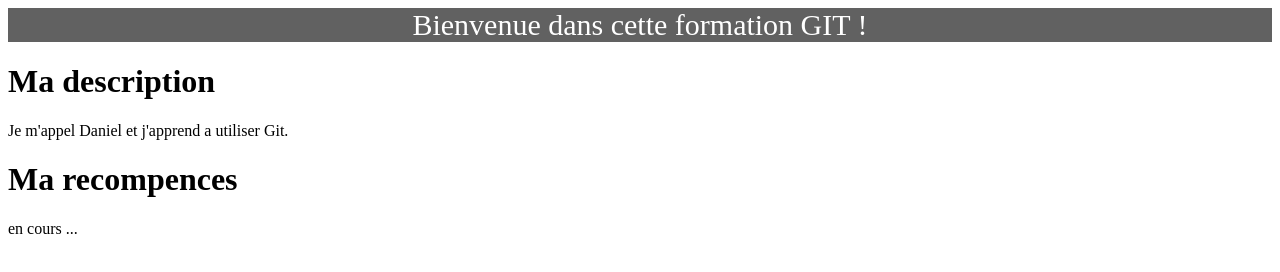
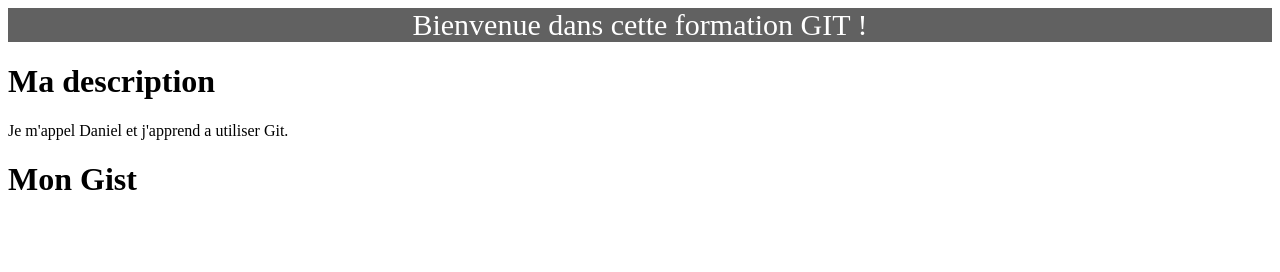
Before and after one commit to danylex1/mon_site_web, a plain HTML site: page hello.html in a window 1280 px wide. Drawn offline with Linux system fonts and the light colour scheme.

Commit message:
Ajout d'un Gist

```diff
--- a/hello.html
+++ b/hello.html
@@ -1,17 +1,14 @@
 <!DOCTYPE html>
-<!-- saved from url=(0268)https://mp4-a.udemycdn.com/2018-06-27_12-49-35-ad92057bdafda2c4cfe49e64bcd273be/original.html?vcDtbq7QYDuchfBrzkZ7Jr5_8ixrcqY9Kqb0Glkoi53T-%2DaStrO3j6iv3pg2lczlnr2WxSO06A4FFVZDIJsQP5n6DzM95nB8KMoFKVWjyqLCnctzCRaHZKnHO3MmNvcrJAo7dGKKzqqknX1YjdcU6VTly_0Dt3J3amStHNxNG98w -->
-<html lang="fr"><head><meta http-equiv="Content-Type" content="text/html; charset=UTF-8">
+<html lang="fr">
+<head>
+	<meta charset="UTF-8">
+	<meta http-equiv="X-UA-Compatible" content="IE=edge">
+	<meta name="viewport" content="width=device-width, initial-scale=1.0">
 
-        <title>Formation GIT</title>
-
-
-		<link rel="stylesheet" href="./style.css">
-
+	<link rel="stylesheet" href="style.css">
+	<title>Formation Git et Github</title>
 </head>
-
-
 <body>
-
 	<!-- TITRE -->
 	<div id="top-banner">
 		Bienvenue dans cette formation GIT !
@@ -23,11 +20,11 @@
 		<p>Je m'appel Daniel et j'apprend a utiliser Git.</p>
 	</div>
 
-		<!-- Recompenses -->
+
+	<!-- Mon Gist -->
 	<div>
-			<h1>Ma recompences</h1>
-			<p>en cours ...</p>
+		<h1>Mon Gist</h1>
+		<script src="https://gist.github.com/danylex1/15b92da880333248c54ab0d5006490ce.js"></script>
 	</div>
-
-
-</body></html>
+</body>
+</html>
```
Lines whose indentation alone changed are shown as unchanged.
